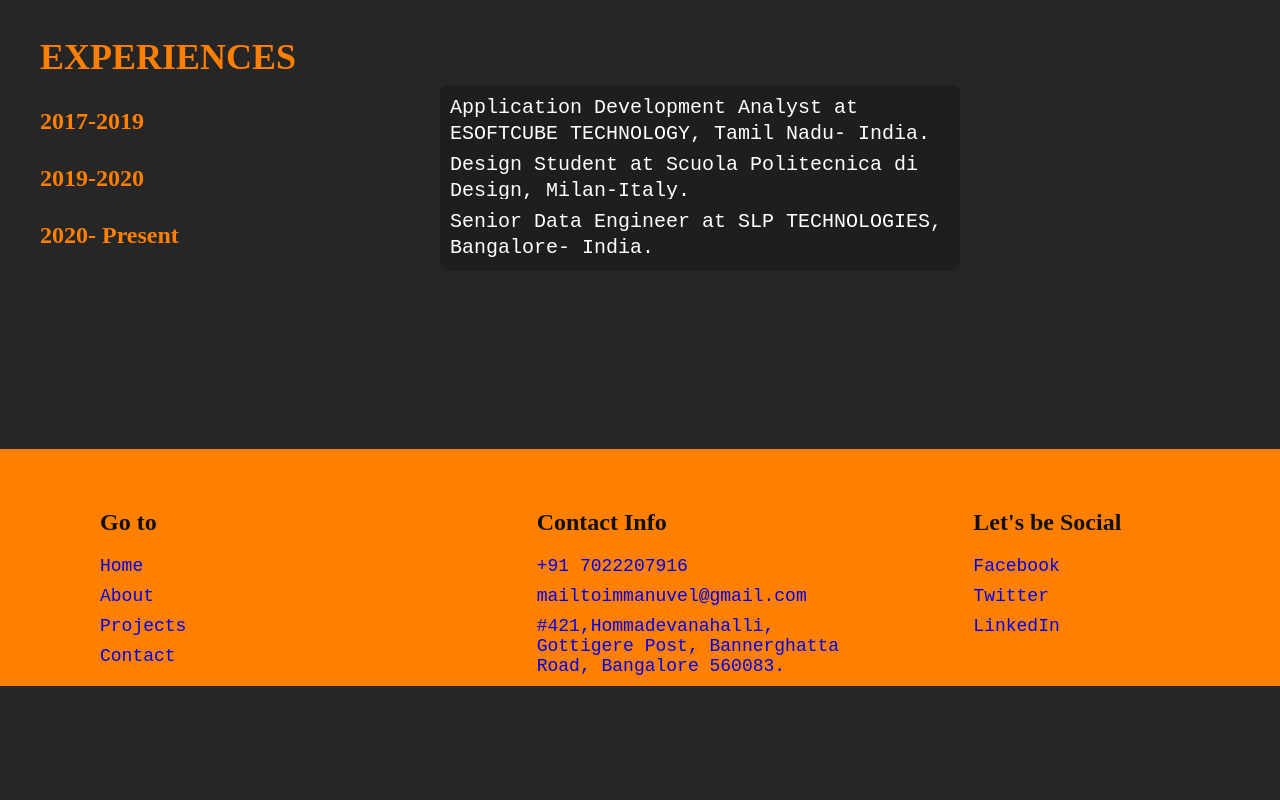
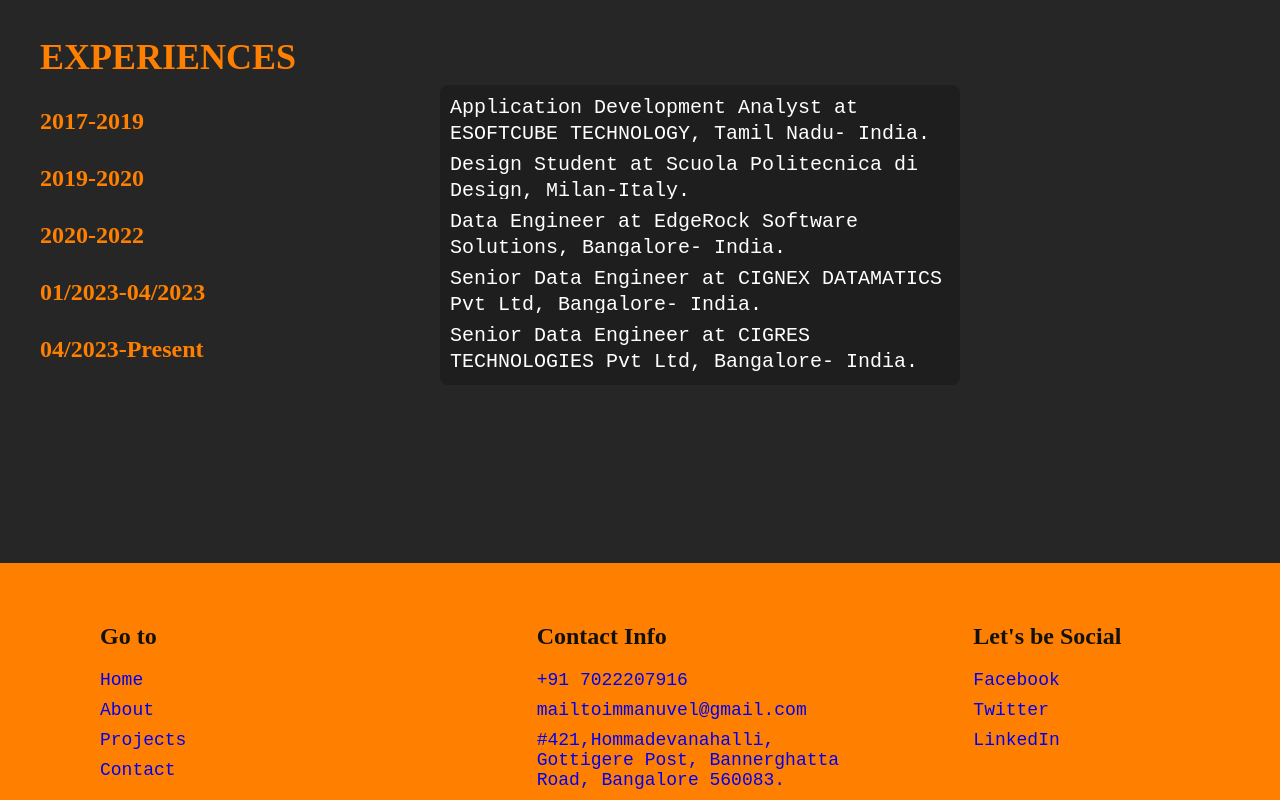
Before and after one commit to immanuvelprathap/immanuvelprathap, a React (Create React App) app: page /about in a window 1280 px wide. Shown: the part 1952-2752 px from the top of the page. Before the commit the page ends 2638 px from the top, so only its background shows below. Built offline with nearby package versions, Linux system fonts and the light colour scheme.

Commit message:
Update About.js

```diff
--- a/src/pages/About.js
+++ b/src/pages/About.js
@@ -167,8 +167,16 @@
                 items={[' Design Student at Scuola Politecnica di Design, Milan-Italy.']}
               />
               <AboutInfoItems
-                title="2020- Present"
-                items={['Senior Data Engineer at SLP TECHNOLOGIES, Bangalore- India.']}
+                title="2020-2022"
+                items={['Data Engineer at EdgeRock Software Solutions, Bangalore- India.']}
+              />
+              <AboutInfoItems
+                title="01/2023-04/2023"
+                items={['Senior Data Engineer at CIGNEX  DATAMATICS Pvt Ltd, Bangalore- India.']}
+              />
+              <AboutInfoItems
+                title="04/2023-Present"
+                items={['Senior Data Engineer at CIGRES  TECHNOLOGIES Pvt Ltd, Bangalore- India.']}
               />
             </div>
           </div>
```
